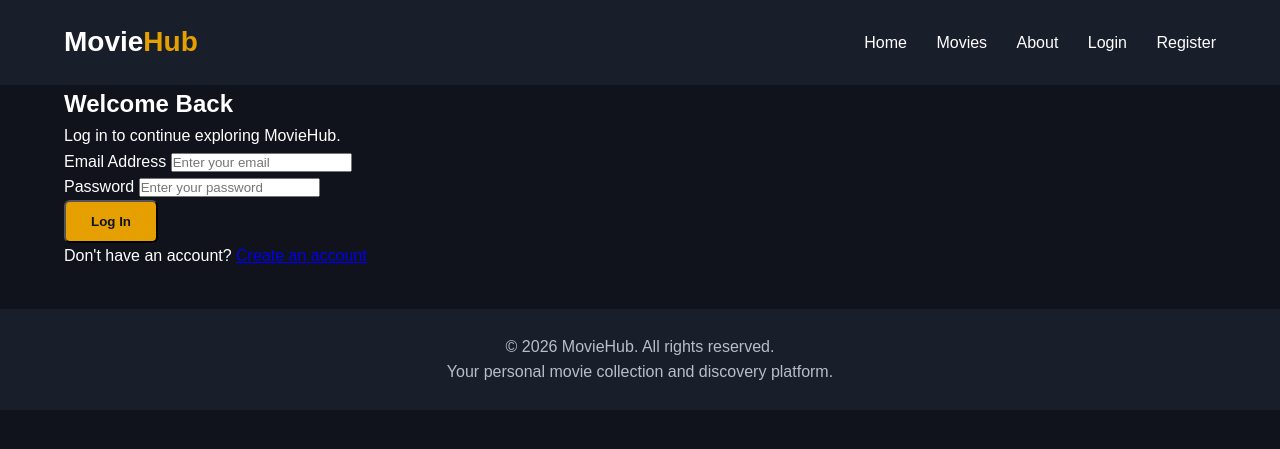
After one commit to AlanIbarra117/MovieHub, a Node server app: page /login in a window 1280 px wide. The commit adds this page. Shown: the top 449 px of the page. Run offline with Node 20, Linux system fonts and the light colour scheme.

Commit message:
Implement user registration and login

```diff
--- /dev/null
+++ b/controllers/userController.js
@@ -0,0 +1,65 @@
+const userService = require('../services/userService');
+
+// Display registration page
+function showRegister(req, res) {
+    res.render('register', { error: null });
+}
+
+// Register a new user
+async function registerUser(req, res) {
+    try {
+        const { name, email, password } = req.body;
+
+        if (!name || !email || !password) {
+            return res.status(400).render('register', {
+                error: 'Please complete all fields.'
+            });
+        }
+
+        await userService.registerUser(name, email, password);
+
+        res.redirect('/login');
+
+    } catch (error) {
+        res.status(400).render('register', {
+            error: error.message
+        });
+    }
+}
+
+// Display login page
+function showLogin(req, res) {
+    res.render('login', { error: null });
+}
+
+// Log in an existing user
+async function loginUser(req, res) {
+    try {
+        const { email, password } = req.body;
+
+        const user = userService.findUserByEmail(email || '');
+
+        if (!user || !(await userService.verifyPassword(user, password || ''))) {
+            return res.status(401).render('login', {
+                error: 'Invalid email or password.'
+            });
+        }
+
+        req.session.userId = user.id;
+        req.session.userRole = user.role;
+
+        res.redirect('/movies');
+
+    } catch (error) {
+        res.status(500).render('login', {
+            error: 'Something went wrong. Please try again.'
+        });
+    }
+}
+
+module.exports = {
+    showRegister,
+    registerUser,
+    showLogin,
+    loginUser
+};
--- a/server.js
+++ b/server.js
@@ -1,3 +1,5 @@
+const session = require('express-session');
+const userController = require('./controllers/userController');
 const express = require('express');
 const path = require('path');
 const movieController = require('./controllers/movieController');
@@ -9,6 +11,17 @@ const PORT = 3000;
 app.use(express.urlencoded({ extended: true }));
 app.use(express.json());
 app.use(express.static(path.join(__dirname, 'public')));
+
+// Session middleware
+app.use(session({
+    secret: 'moviehub-secret-key-change-this-later',
+    resave: false,
+    saveUninitialized: false,
+    cookie: {
+        httpOnly: true,
+        maxAge: 1000 * 60 * 60
+    }
+}));
 
 // EJS configuration
 app.set('view engine', 'ejs');
@@ -27,6 +40,14 @@ app.get('/about', (req, res) => {
     res.render('about');
 });
 
+// Registration routes
+app.get('/register', userController.showRegister);
+app.post('/register', userController.registerUser);
+
+// Login routes
+app.get('/login', userController.showLogin);
+app.post('/login', userController.loginUser);
+
 // Start server
 app.listen(PORT, () => {
     console.log(`MovieHub is running at http://localhost:${PORT}`);
--- /dev/null
+++ b/services/userService.js
@@ -0,0 +1,71 @@
+const crypto = require('crypto');
+const { promisify } = require('util');
+
+const scrypt = promisify(crypto.scrypt);
+
+// User class
+class User {
+    constructor(id, name, email, passwordHash, salt, role = 'user') {
+        this.id = id;
+        this.name = name;
+        this.email = email;
+        this.passwordHash = passwordHash;
+        this.salt = salt;
+        this.role = role;
+    }
+}
+
+// In-memory user collection
+const users = [];
+
+let nextUserId = 1;
+
+// Register a new user
+async function registerUser(name, email, password) {
+    const existingUser = users.find(
+        user => user.email === email.toLowerCase()
+    );
+
+    if (existingUser) {
+        throw new Error('An account with this email already exists.');
+    }
+
+    const salt = crypto.randomBytes(16).toString('hex');
+
+    const passwordHash = await scrypt(password, salt, 64);
+
+    const newUser = new User(
+        nextUserId++,
+        name,
+        email.toLowerCase(),
+        passwordHash.toString('hex'),
+        salt
+    );
+
+    users.push(newUser);
+
+    return newUser;
+}
+
+// Find a user by email
+function findUserByEmail(email) {
+    return users.find(
+        user => user.email === email.toLowerCase()
+    );
+}
+
+// Verify a user's password
+async function verifyPassword(user, password) {
+    const passwordHash = await scrypt(password, user.salt, 64);
+
+    const storedHash = Buffer.from(user.passwordHash, 'hex');
+
+    return crypto.timingSafeEqual(passwordHash, storedHash);
+}
+
+module.exports = {
+    User,
+    registerUser,
+    findUserByEmail,
+    verifyPassword
+};
--- /dev/null
+++ b/views/login.ejs
@@ -0,0 +1,49 @@
+<%- include('partials/header') %>
+
+<section class="auth-section">
+    <div class="auth-card">
+        <h1>Welcome Back</h1>
+        <p>Log in to continue exploring MovieHub.</p>
+
+        <% if (error) { %>
+            <div class="error-message">
+                <%= error %>
+            </div>
+        <% } %>
+
+        <form action="/login" method="POST">
+            <div class="form-group">
+                <label for="email">Email Address</label>
+                <input
+                    type="email"
+                    id="email"
+                    name="email"
+                    placeholder="Enter your email"
+                    required
+                >
+            </div>
+
+            <div class="form-group">
+                <label for="password">Password</label>
+                <input
+                    type="password"
+                    id="password"
+                    name="password"
+                    placeholder="Enter your password"
+                    required
+                >
+            </div>
+
+            <button type="submit" class="btn">
+                Log In
+            </button>
+        </form>
+
+        <p class="auth-link">
+            Don't have an account?
+            <a href="/register">Create an account</a>
+        </p>
+    </div>
+</section>
+
+<%- include('partials/footer') %>
--- a/views/partials/header.ejs
+++ b/views/partials/header.ejs
@@ -16,6 +16,8 @@
             <a href="/">Home</a>
             <a href="/movies">Movies</a>
             <a href="/about">About</a>
+            <a href="/login">Login</a>
+            <a href="/register">Register</a>
         </nav>
     </div>
 </header>
```
Also changed, not shown: package.json (+4 -3 lines), views/register.ejs (added, +61 -0 lines), 1 other file.
